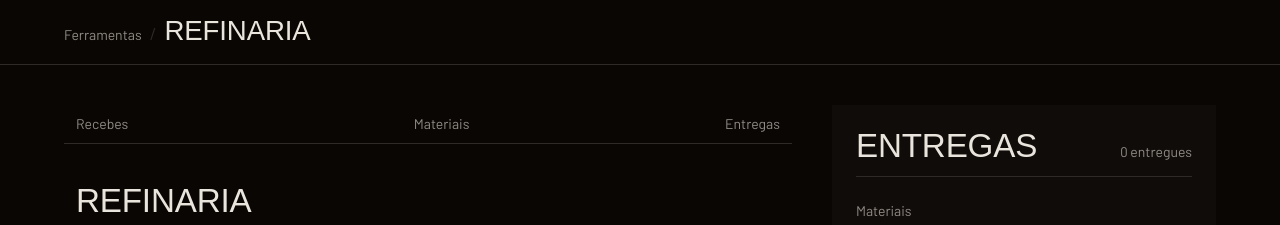
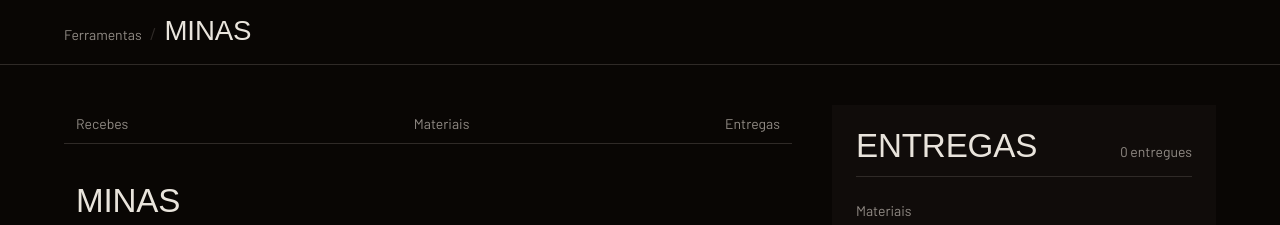
Before and after one commit to andrelanca/fivem, a plain HTML site: page public/minas/index.html in a window 1280 px wide. Shown: the top 225 px of the page. Drawn offline with Linux system fonts and the light colour scheme; no server answers; a web font is replaced by a local one.

Commit message:
Refinaria passa a chamar-se Minas (não é um craft: entregas e devolvem o resto)
Co-Authored-By: Claude Opus 5.5 <noreply@anthropic.com>
Claude-Session: https://claude.ai/code/session_01HAhssP5cPdcgD8wVehmCck

```diff
--- a/public/refinaria/index.html
+++ b/public/minas/index.html
@@ -3,7 +3,7 @@
 <head>
 <meta charset="utf-8">
 <meta name="viewport" content="width=device-width, initial-scale=1, viewport-fit=cover">
-<title>Refinaria</title>
+<title>Minas</title>
 <meta name="description" content="Quanto recebes ao entregar lingotes de prata, lingotes de cobre e areia, e quanto vale no mercado.">
 <link rel="preconnect" href="https://fonts.googleapis.com">
 <link rel="preconnect" href="https://fonts.gstatic.com" crossorigin>
@@ -14,11 +14,11 @@
 <script>
 // Só dados e textos. Copiado de scripts/modelo.html, que tem todas as opções.
 // O layout está em ../craft.js e ../craft.css (igual em todas as páginas).
-// Conversões com perda: out = o que sai por cada unidade entregue (10 lingotes de prata → 7 prata).
+// Não é um craft: entregas nas minas e devolvem o que sobra. Conversões com perda: out = o que sai por cada unidade entregue (10 lingotes de prata → 7 prata).
 window.CRAFT = {
-  id: "refinaria",
-  title: "Refinaria",
-  short: "Refinaria",
+  id: "minas",
+  title: "Minas",
+  short: "Minas",
   itemLabel: "Recebes",
   unit: ["entregue", "entregues"],
   qtyLabel: "Entregas",
@@ -28,7 +28,7 @@ window.CRAFT = {
   matCols: false,
   note: "A quantidade é o que entregas. Ao entregar tiram uma parte: 30 % dos lingotes de prata, 20 % dos lingotes de cobre e 60 % da areia. Ex.: 10 lingotes de prata dão 7 de prata. \"Vale\" é quanto vale no mercado o que sai de cada unidade entregue.",
   groups: [
-    { name: "Refinaria", items: [
+    { name: "Minas", items: [
       { n: "Prata", m: { "Lingote de prata": 1 }, out: 0.7, sub: "Tiram 30 %: 10 lingotes dão 7" },
       { n: "Cobre", m: { "Lingote de cobre": 1 }, out: 0.8, sub: "Tiram 20 %: 10 lingotes dão 8" },
       { n: "Vidro", m: { "Areia": 1 },            out: 0.4, sub: "Tiram 60 %: 10 de areia dão 4" },
```
Also changed, not shown: public/index.html (+2 -2 lines), 1 other file.
